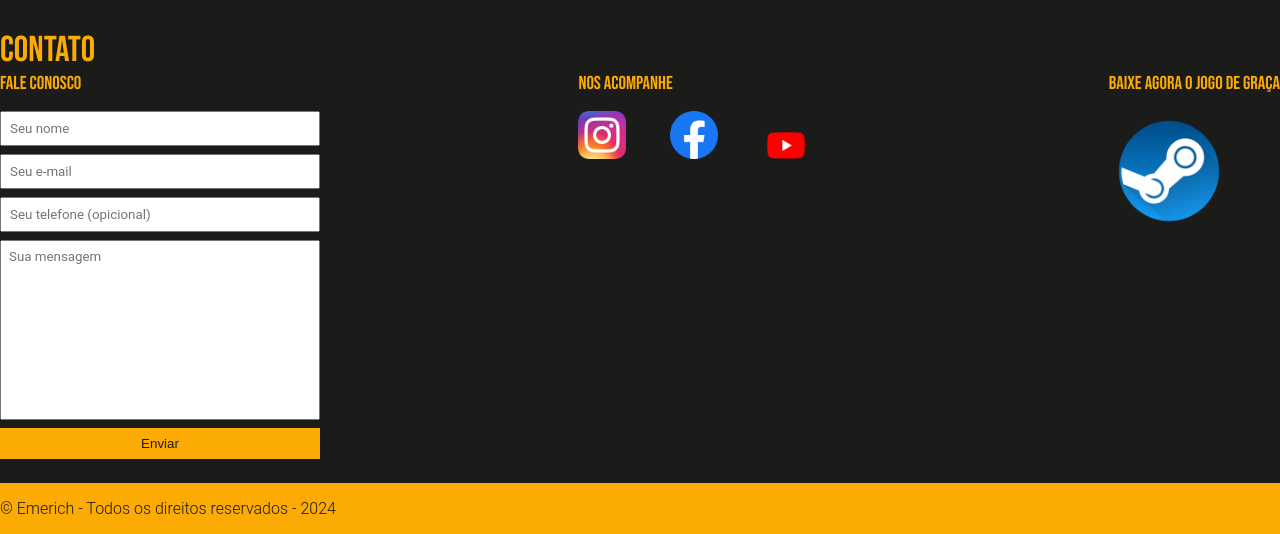
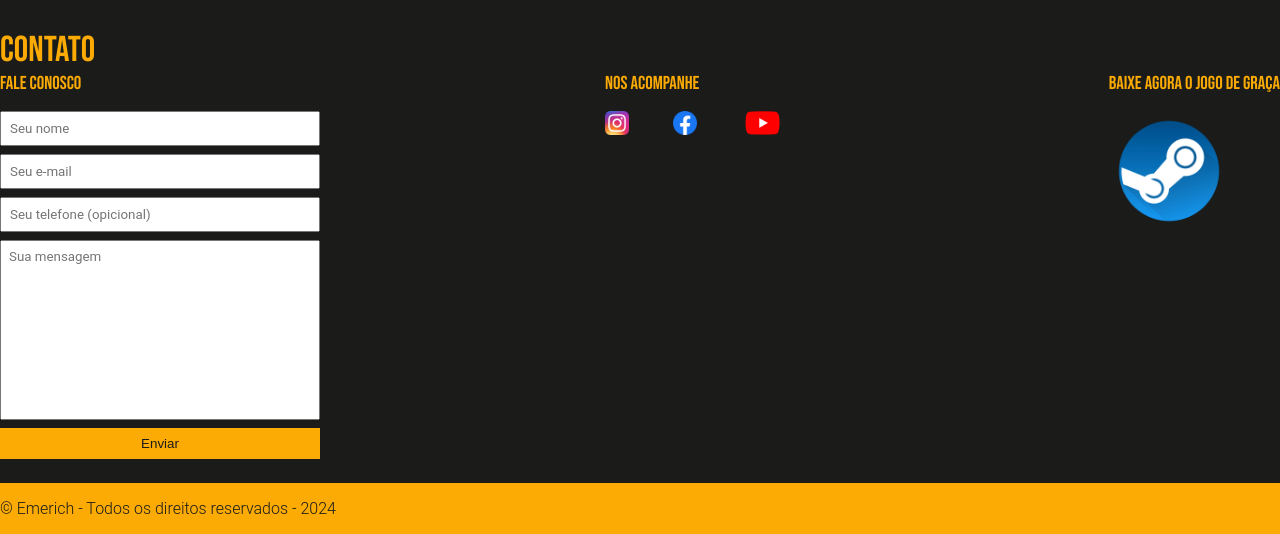
Before and after one commit to EmerichGuilherme/projeto1, a plain HTML site: page index.html in a window 1280 px wide. Shown: the part 1275-1809 px from the top of the page. Drawn offline with Linux system fonts and the light colour scheme.

Commit message:
fix youtube logo

```diff
--- a/main.css
+++ b/main.css
@@ -103,7 +103,9 @@ h3 {
     width: 100%;
 }
 .social-links img {
-    width: 48px;
+    height: 24px;
+    object-fit: contain;
+
 }
 
 .social-links li a {
```
Also changed, not shown: index.html (+2 -2 lines).
